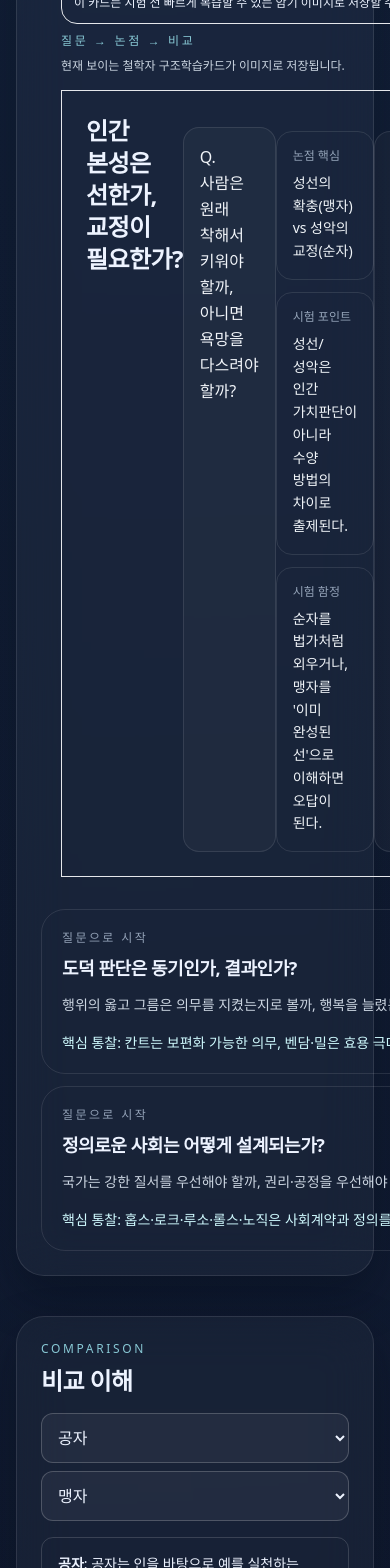
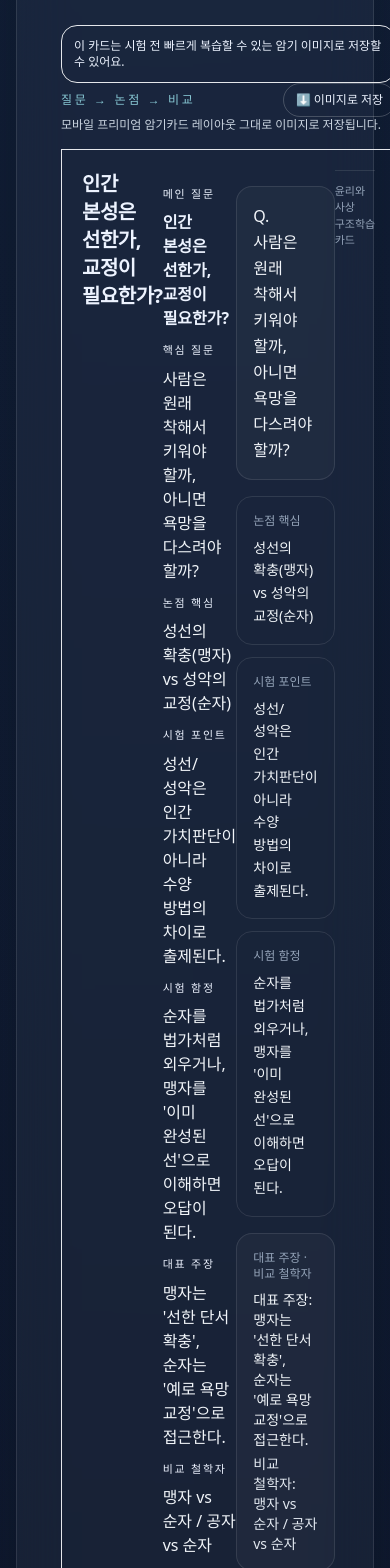
Before and after one commit to yogitobi31/yunsa-philosopher-atlas, a Next.js app: page / in a window 390 px wide. Shown: the part 1020-2588 px from the top of the page. Built offline with nearby package versions, Linux system fonts and the light colour scheme.

Commit message:
Revamp mobile issue card layout and export design

```diff
--- a/src/components/IssueDetailPanel.tsx
+++ b/src/components/IssueDetailPanel.tsx
@@ -58,18 +58,40 @@ export function IssueDetailPanel({ topic, compact = false }: Props) {
           ⬇ 이미지로 저장
         </button>
       </div>
-      <p className="text-xs text-slate-300">현재 보이는 철학자 구조학습카드가 이미지로 저장됩니다.</p>
+      <p className="text-xs text-slate-300">모바일 프리미엄 암기카드 레이아웃 그대로 이미지로 저장됩니다.</p>
 
-      <div ref={cardRef} className="mt-4 mx-auto flex aspect-[4/5] w-full max-w-[720px] flex-col rounded-[22px] border border-slate-500/40 bg-gradient-to-b from-[#0e1629] to-[#151922] p-6">
-        <h3 className="text-2xl font-semibold tracking-tight">{topic.title}</h3>
-        <p className="mt-3 rounded-2xl border border-white/10 bg-white/[0.03] p-4 text-base leading-relaxed text-slate-100">Q. {topic.question}</p>
-        <div className="mt-4 grid gap-3 md:grid-cols-2"><Info title="논점 핵심" value={topic.keyContrast} /><Info title="시험 포인트" value={topic.examPoint} /><Info title="시험 함정" value={topic.commonTrap} /></div>
-        <div className="mt-4 rounded-2xl border border-white/10 bg-white/[0.03] p-4">
-          <p className="text-xs tracking-[0.18em] text-slate-400">대표 주장 · 비교 철학자</p>
-          <p className="mt-2 text-sm text-slate-100">대표 주장: {topic.shortInsight}</p>
-          <p className="mt-1 text-sm text-slate-200">비교 철학자: {topic.comparePairs.map((pair) => `${nameById[pair.a] ?? pair.a} vs ${nameById[pair.b] ?? pair.b}`).join(" / ")}</p>
+      <div className="mt-4 overflow-x-hidden px-1">
+        <div
+          ref={cardRef}
+          className="mx-auto flex aspect-[4/5] w-full max-w-[420px] flex-col rounded-[26px] border border-slate-400/45 bg-gradient-to-b from-[#0f172c] via-[#11192b] to-[#151b28] p-5 shadow-[0_24px_80px_rgba(4,10,25,0.5)] md:max-w-[720px] md:p-7"
+        >
+          <h3 className="text-xl font-semibold tracking-tight text-white md:text-2xl">{topic.title}</h3>
+
+          <div className="mt-4 space-y-3 md:hidden">
+            <Section title="메인 질문" value={topic.title} emphasis />
+            <Section title="핵심 질문" value={topic.question} />
+            <Section title="논점 핵심" value={topic.keyContrast} />
+            <Section title="시험 포인트" value={topic.examPoint} />
+            <Section title="시험 함정" value={topic.commonTrap} />
+            <Section title="대표 주장" value={topic.shortInsight} />
+            <Section
+              title="비교 철학자"
+              value={topic.comparePairs.map((pair) => `${nameById[pair.a] ?? pair.a} vs ${nameById[pair.b] ?? pair.b}`).join(" / ")}
+            />
+          </div>
+
+          <div className="mt-4 hidden md:block">
+            <p className="rounded-2xl border border-white/10 bg-white/[0.03] p-4 text-base leading-relaxed text-slate-100">Q. {topic.question}</p>
+            <div className="mt-4 grid gap-3 md:grid-cols-2"><Info title="논점 핵심" value={topic.keyContrast} /><Info title="시험 포인트" value={topic.examPoint} /><Info title="시험 함정" value={topic.commonTrap} /></div>
+            <div className="mt-4 rounded-2xl border border-white/10 bg-white/[0.03] p-4">
+              <p className="text-xs tracking-[0.18em] text-slate-400">대표 주장 · 비교 철학자</p>
+              <p className="mt-2 text-sm text-slate-100">대표 주장: {topic.shortInsight}</p>
+              <p className="mt-1 text-sm text-slate-200">비교 철학자: {topic.comparePairs.map((pair) => `${nameById[pair.a] ?? pair.a} vs ${nameById[pair.b] ?? pair.b}`).join(" / ")}</p>
+            </div>
+          </div>
+
+          <div className="mt-auto border-t border-white/10 pt-3 text-center text-[11px] tracking-[0.14em] text-slate-400">윤리와 사상 구조학습 카드</div>
         </div>
-        <div className="mt-auto border-t border-white/10 pt-3 text-center text-xs tracking-[0.14em] text-slate-400">윤리와 사상 구조학습 카드</div>
       </div>
 
       {!compact && <div className="mt-6"><p className="text-sm font-medium text-slate-100">관련 철학자</p><div className="mt-3 flex flex-wrap gap-2">{topic.relatedPhilosophers.map((id) => <Link key={id} href={`/philosophers/${id}`} className="rounded-full border border-white/15 bg-white/5 px-3 py-1.5 text-sm text-slate-100 hover:border-white/35">{nameById[id] ?? id}</Link>)}</div></div>}
@@ -82,6 +104,17 @@ function Info({ title, value }: { title: string; value: string }) {
   return <div className="rounded-2xl border border-white/10 bg-white/[0.02] p-4"><p className="text-xs tracking-[0.12em] text-slate-400">{title}</p><p className="mt-2 text-sm leading-relaxed text-slate-100">{value}</p></div>;
 }
 
+function Section({ title, value, emphasis = false }: { title: string; value: string; emphasis?: boolean }) {
+  return (
+    <section className="border-b border-white/10 pb-3 last:border-b-0">
+      <p className="text-[11px] font-medium tracking-[0.16em] text-cyan-100/85">{title}</p>
+      <p className={`mt-2 leading-[1.72] ${emphasis ? "text-[17px] font-semibold text-white" : "text-[15px] text-slate-100"}`}>
+        {value}
+      </p>
+    </section>
+  );
+}
+
 function slug(text: string) { return text.toLowerCase().replace(/\s+/g, "-").replace(/[^a-z0-9가-힣-]/g, ""); }
 
 
```
